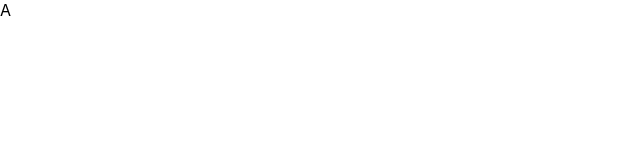
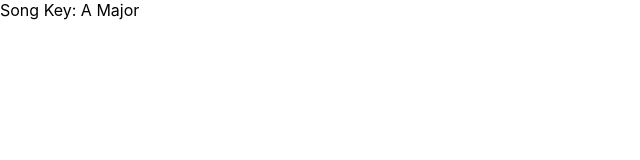
Before and after one commit to jwwharrell/song-charter, a React (Create React App) app in the folder song-charter/: page / in a window 1280 px wide. Shown: the top 160 px of the page, without its empty margins (0-640 px from the left). Built offline with nearby package versions, Linux system fonts and the light colour scheme.

Commit message:
Deleted README and added mode

```diff
--- a/song-charter/src/components/Charter.js
+++ b/song-charter/src/components/Charter.js
@@ -3,14 +3,18 @@ import songInfo from '../test-data/blue-boy.json'
 
 export default class Charter extends Component {
     state = {
-        songInfo: {songInfo},
-        songKey: ''
+        songInfo: { songInfo },
+        songKey: '',
+        songMode: ''
     }
 
     componentDidMount() {
         const songKeyNum = this.state.songInfo.songInfo.track.key
+        const songModeNum = this.state.songInfo.songInfo.track.mode
         const songKey = this.keyConverter(songKeyNum)
-        this.setState({songKey})
+        const songMode = this.modeConverter(songModeNum)
+        console.log(songMode)
+        this.setState({ songKey, songMode })
     }
 
     keyConverter = (keyNum) => {
@@ -36,10 +40,18 @@ export default class Charter extends Component {
         return newKey
     }
 
+    modeConverter = (modeNum) => {
+        if (modeNum) {
+            return 'Major'
+        }
+        return 'Minor'
+
+    }
+
     render() {
         return (
             <div>
-                {this.state.songKey}
+                Song Key: {this.state.songKey} {this.state.songMode}
             </div>
         )
     }
```
Also changed, not shown: 1 other file (tests, documents, lock files or other folders).
